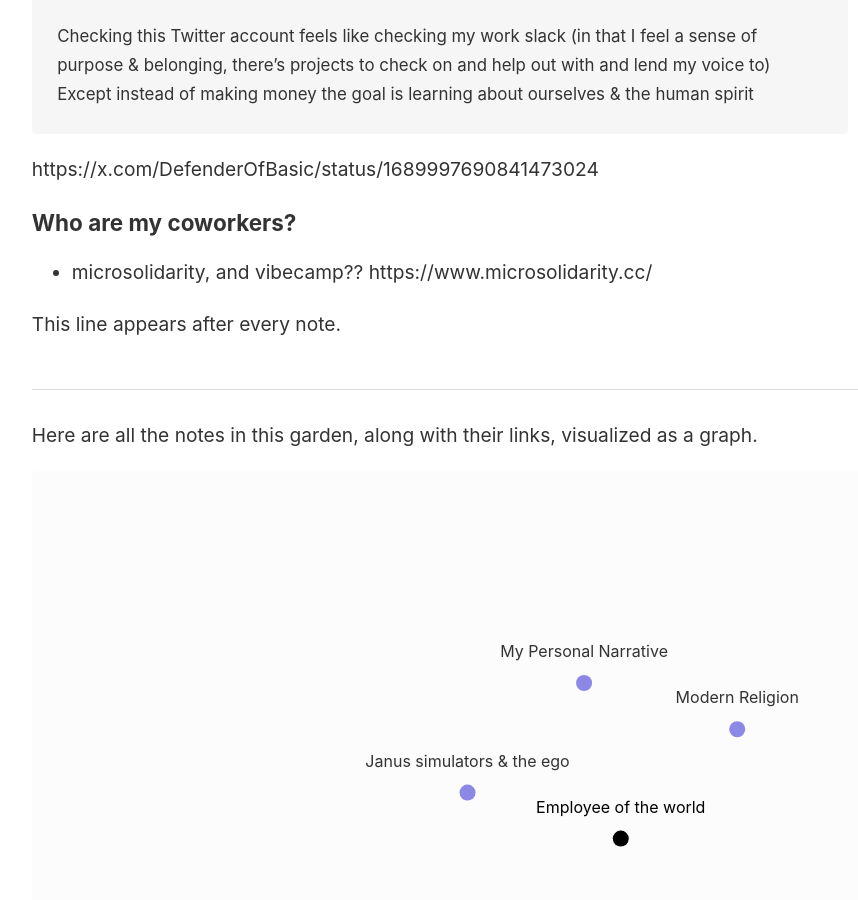
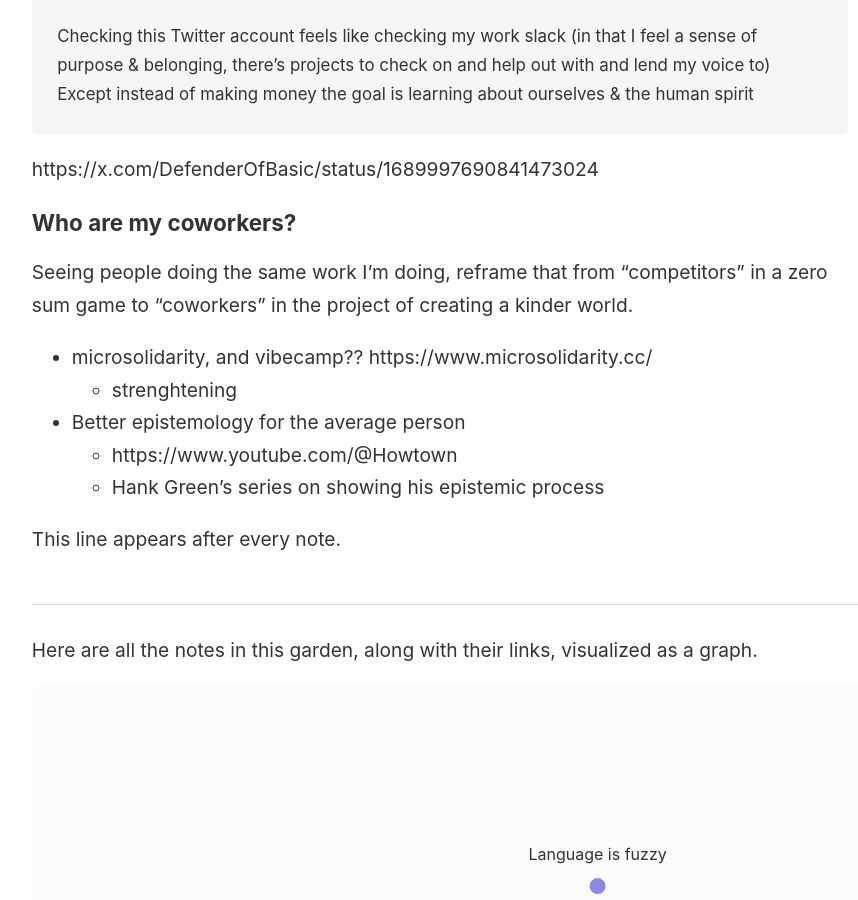
Before and after one commit to DefenderOfBasic/works-in-progress, a Jekyll site: the page built from notebook/_notes/employee of the world.md, in a window 1280 px wide and 900 px high, scrolled down 494 px. Shown: the whole window, without its empty margins (45-903 px from the left). Built offline with Jekyll 4.4.1, drawn with Linux system fonts in a browser that asks for light colours; some of the changed text lies outside the part shown.

Commit message:
vault backup: 2024-08-05 09:55:14

```diff
--- a/notebook/_notes/employee of the world.md
+++ b/notebook/_notes/employee of the world.md
@@ -17,4 +17,10 @@ https://x.com/DefenderOfBasic/status/1689997690841473024
 
 ### Who are my coworkers?
 
+Seeing people doing the same work I'm doing, reframe that from "competitors" in a zero sum game to "coworkers" in the project of creating a kinder world.
+
 - microsolidarity, and vibecamp?? https://www.microsolidarity.cc/
+	- strenghtening
+- Better epistemology for the average person
+	- https://www.youtube.com/@Howtown
+	- Hank Green's series on showing his epistemic process
```
Also changed, not shown: notebook/_notes/Manifesto for a Kinder World.md (added, +12 -0 lines).
